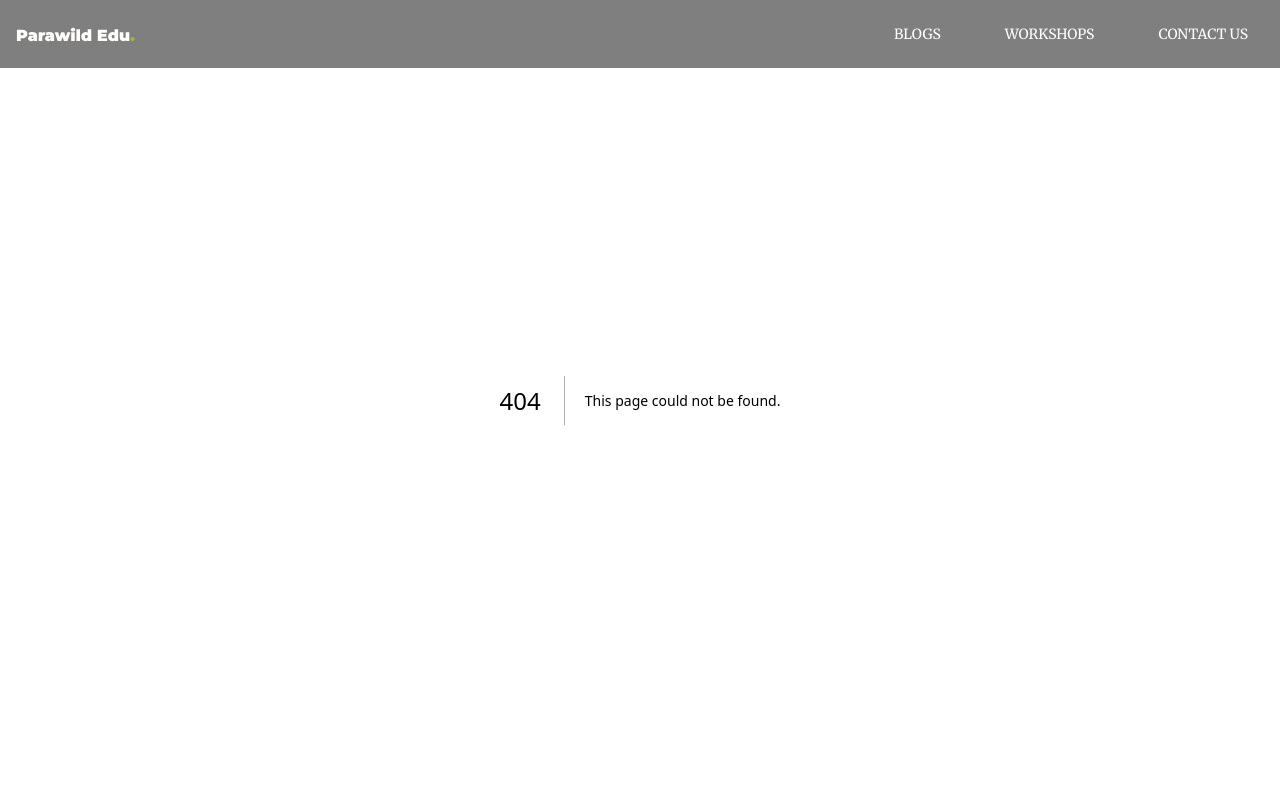
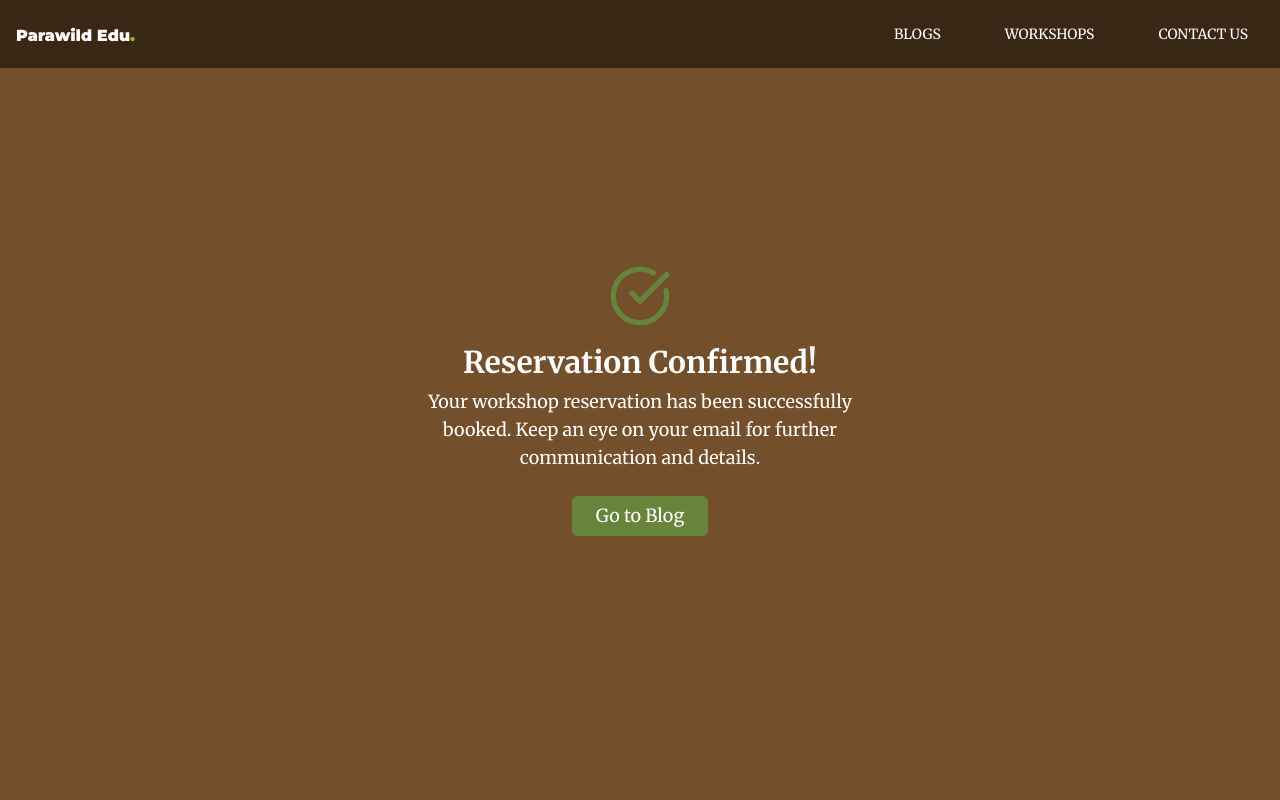
Before and after one commit to Mofeleng/Parawild-Edu, a Next.js app: page /success in a window 1280 px wide. Before the commit this address had no page. Shown: the top 800 px of the page. Built offline with nearby package versions, Linux system fonts and the light colour scheme.

Commit message:
Added success page for when form submission is successful

```diff
--- /dev/null
+++ b/src/app/success/page.tsx
@@ -0,0 +1,25 @@
+'use client';
+
+import { useRouter } from 'next/navigation';
+import { Button } from '@/components/ui/button';
+import { CheckCircle } from 'lucide-react';
+
+export default function SuccessPage() {
+  const router = useRouter();
+
+  return (
+    <div className="flex flex-col items-center justify-center min-h-screen bg-background text-foreground px-4 text-center">
+      <CheckCircle className="w-16 h-16 text-accent" />
+      <h1 className="text-3xl font-bold mt-4">Reservation Confirmed!</h1>
+      <p className="mt-2 text-lg max-w-md text-muted-foreground">
+        Your workshop reservation has been successfully booked. Keep an eye on your email for further communication and details.
+      </p>
+      <Button
+        className="mt-6 px-6 py-3 text-lg bg-accent text-accent-foreground hover:bg-secondary"
+        onClick={() => router.push('/blogs')}
+      >
+        Go to Blog
+      </Button>
+    </div>
+  );
+}
--- a/src/app/workshops/reservations/[slug]/page.tsx
+++ b/src/app/workshops/reservations/[slug]/page.tsx
@@ -373,11 +373,13 @@ const Registration = () => {
 
       } else {
         const data = await email_request.json()
-        console.log(`Email successfully sent: ${data}`);
+        router.push('/success') //on success
 
       }
       } catch (error:any) {
-        console.log("Something went wrong", error.message)
+        alert("Something went wrong. Please try again.")
+        //router.refresh() //monitor this
+
       }
 
     })
```
